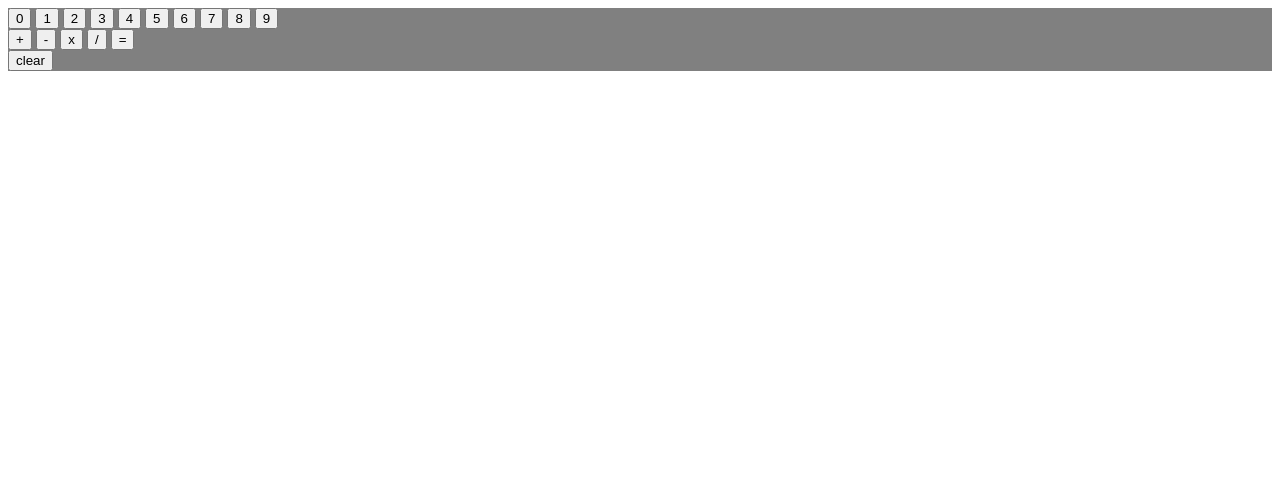
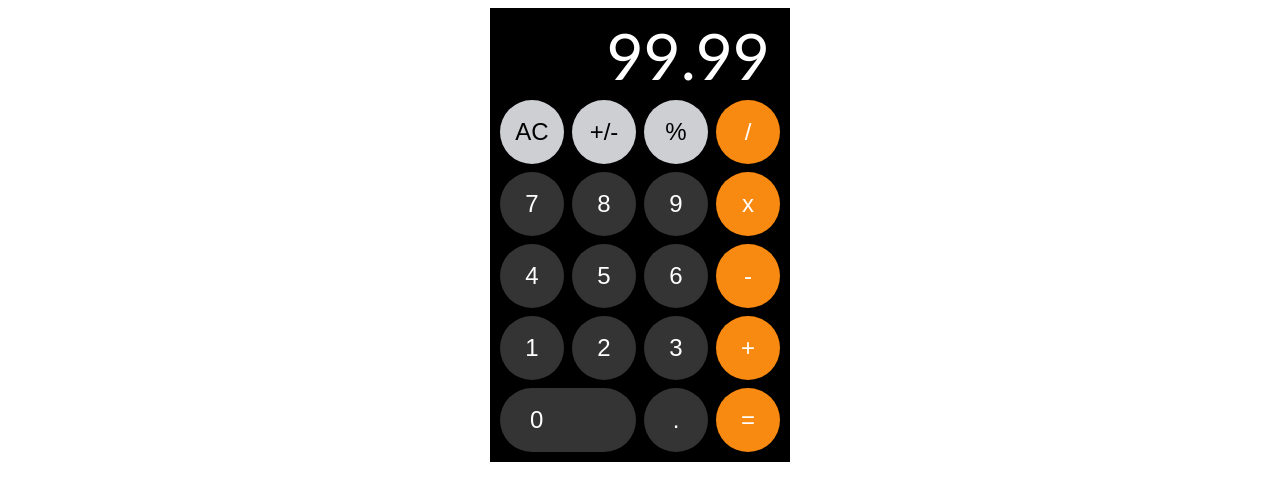
Before and after one commit to afnan-hmd/Calculator, a plain HTML site: page index.html in a window 1280 px wide. Drawn offline with Linux system fonts and the light colour scheme.

Commit message:
Add initial CSS

```diff
--- a/index.html
+++ b/index.html
@@ -8,34 +8,33 @@
 </head>
 <body>
     <div class="container">
-        <div class="display">
+        <div id="display"> 99.99</div>
+        <button class="meow" type="reset">AC</button>
+        <button class="meow" type="button">+/-</button>
+        <button class="meow" type="button">%</button>
+        <button class="operation" type="button">/</button>
 
-        </div>
+        <button id="seven" type="button">7</button>
+        <button id="eight" type="button">8</button>
+        <button id="nine" type="button">9</button>
 
-        <div class="numbers">
-            <button id="zero" type="button">0</button>
-            <button id="one" type="button">1</button>
-            <button id="two" type="button">2</button>
-            <button id="three" type="button">3</button>
-            <button id="four" type="button">4</button>
-            <button id="five" type="button">5</button>
-            <button id="six" type="button">6</button>
-            <button id="seven" type="button">7</button>
-            <button id="eight" type="button">8</button>
-            <button id="nine" type="button">9</button>
-        </div>
+        <button class="operation" type="button">x</button>
 
-        <div class="operation">
-            <button id="addition" type="button">+</button>
-            <button id="subtraction" type="button">-</button>
-            <button id="multiplication" type="button">x</button>
-            <button id="divition" type="button">/</button>
-            <button id="equal" type="button">=</button>
-        </div>
+        <button id="four" type="button">4</button>
+        <button id="five" type="button">5</button>
+        <button id="six" type="button">6</button>
 
-        <div>
-            <button type="reset">clear</button>
-        </div>
+        <button class="operation" type="button">-</button>
+
+        <button id="one" type="button">1</button>
+        <button id="two" type="button">2</button>
+        <button id="three" type="button">3</button>
+
+        <button class="operation" type="button">+</button>
+
+        <button id="zero" type="button">0</button>
+        <button id="dot" type="button">.</button>
+        <button class="operation" id="equal" type="button">=</button>
     </div>
 
     <script src="script.js"></script>
--- a/style.css
+++ b/style.css
@@ -1,7 +1,49 @@
 body {
+    display: flex;
+    justify-content: center;
+    text-align: center;
+    font-family: 'Trebuchet MS', sans-serif;
+}
+* { box-sizing: border-box }
+.container {
+    width: 300px;
+    background-color: black;
+    padding: 10px;
+    display: flex;
+    flex-wrap: wrap;
+    justify-content: center;
+    gap: 8px;
+}
+#display {
+    width: 260px;
+    height: 74px;
+    display: flex;
+    justify-content: flex-end;
+    align-items: center;
+    color: white;
+    font-size: 64px;
+}
+button {
+    border: none;;
+    text-decoration: none;
+    background-color: #343434;
+    color: white;
+    font-size: 24px;
+    border-radius: 50%;
+    width: 64px;
+    height: 64px;
+}
+#zero {
+    width: 136px;
+    border-radius: 46px;
+    padding-left: 30px;
+    text-align: start;
 
 }
-
-.container {
-    background-color: grey;
+.meow {
+    background-color: #CECFD3;
+    color: black;
 }
+.operation {
+    background-color: #F88A11;
+}
```
